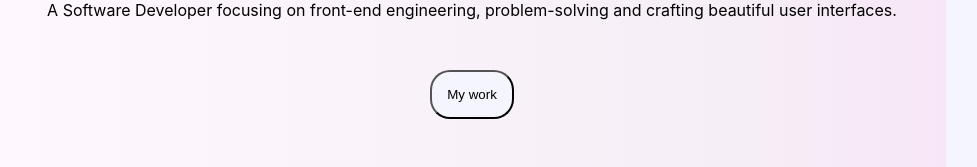
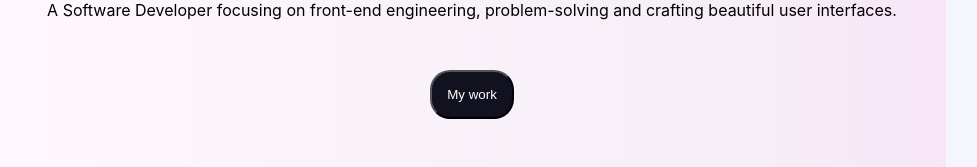
Before and after one commit to amandasuzzanne/amanda, a React (Create React App) app: page / in a window 1280 px wide. Shown: the part 501-668 px from the top of the page, without its empty margins (168-1145 px from the left). Built offline with nearby package versions, Linux system fonts and the light colour scheme.

Commit message:
Change button background color and text color

```diff
--- a/src/components/About.css
+++ b/src/components/About.css
@@ -41,9 +41,10 @@
 
 .about-4 button{
     margin-bottom: 50px;
-    background-color: rgb(245, 245, 253);
+    background-color: #111120;
     border-radius: 20px;
     padding: 15px;
+    color: white;
 }
 
 .about-5 {
```
